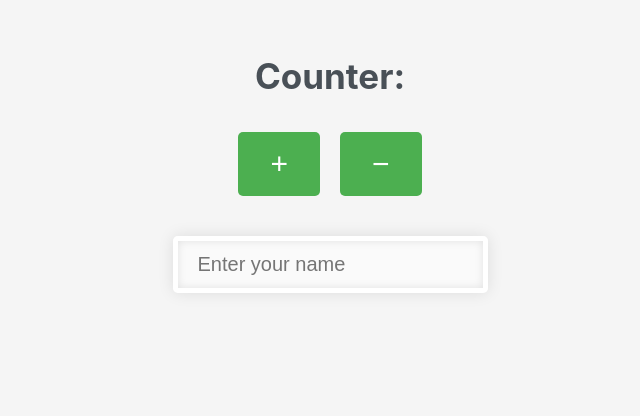
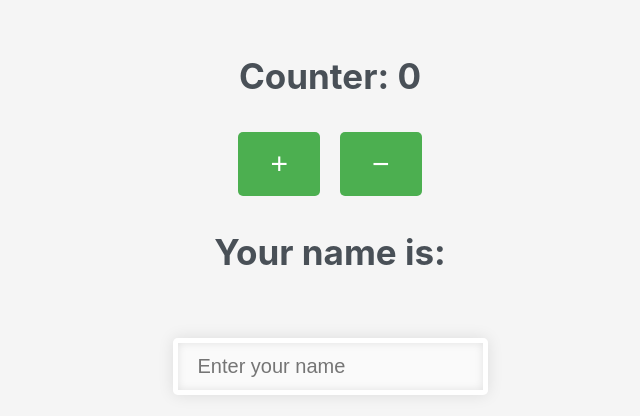
Before and after one commit to nataliecardot/react-hooks-redux, a React (Create React App) app: page / in a window 1280 px wide. Shown: the top 416 px of the page, without its empty margins (310-950 px from the left). Built offline with nearby package versions, Linux system fonts and the light colour scheme.

Commit message:
Display name component state in counter component

```diff
--- a/src/App.js
+++ b/src/App.js
@@ -60,7 +60,10 @@ function Counter() {
   // One of rules of Hooks is you must execute at the top level of the component you want to use it in
   // useSelector Hook allows you to subscribe to Redux store. Roughly equivalent to mapStateToProps
   // Have to pass argument to it letting it know what piece of state we want from it
-  const count = useSelector(state => state.count);
+  const { count, name } = useSelector(state => ({
+    ...state.counterReducer,
+    ...state.nameReducer
+  }));
 
   // When you want to update state with help of an action, we want to dispatch it to our reducer with either or both the type of action we want to be executed on our state and we can also include a payload, a property that holds the actual data in the action object (here we're only using type)
   // useDispatch() hook is similar to mapDispatchToProps, which enabled us to dispatch actions to the store. It returns a reference to the dispatch function from the Redux store
@@ -82,7 +85,10 @@ function Counter() {
     <>
       <p>Counter: {count}</p>
       <button onClick={incrementCount}>+</button>
-      <button class="button-2" onClick={decrementCount}>−</button>
+      <button className="button-2" onClick={decrementCount}>−</button>
+      <div>
+        <p>Your name is: {name}</p>
+      </div>
     </>
   );
 }
--- a/src/index.css
+++ b/src/index.css
@@ -60,7 +60,7 @@ input {
   padding: 15px;
   background: rgba(255,255,255,0.5);
   padding: 12px 20px;
-  margin-top: 40px;
+  margin-top: 30px;
   font-size: 20px;
   border-radius: 5px;
 }
```
Lines whose indentation alone changed are shown as unchanged.
